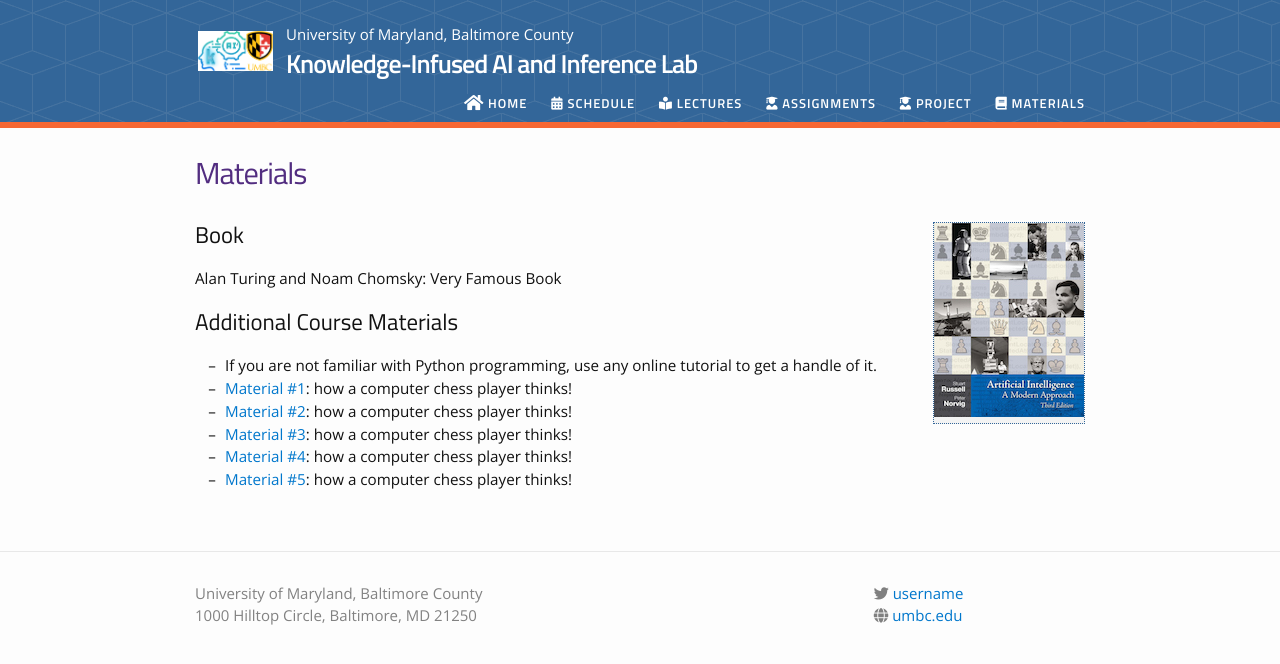
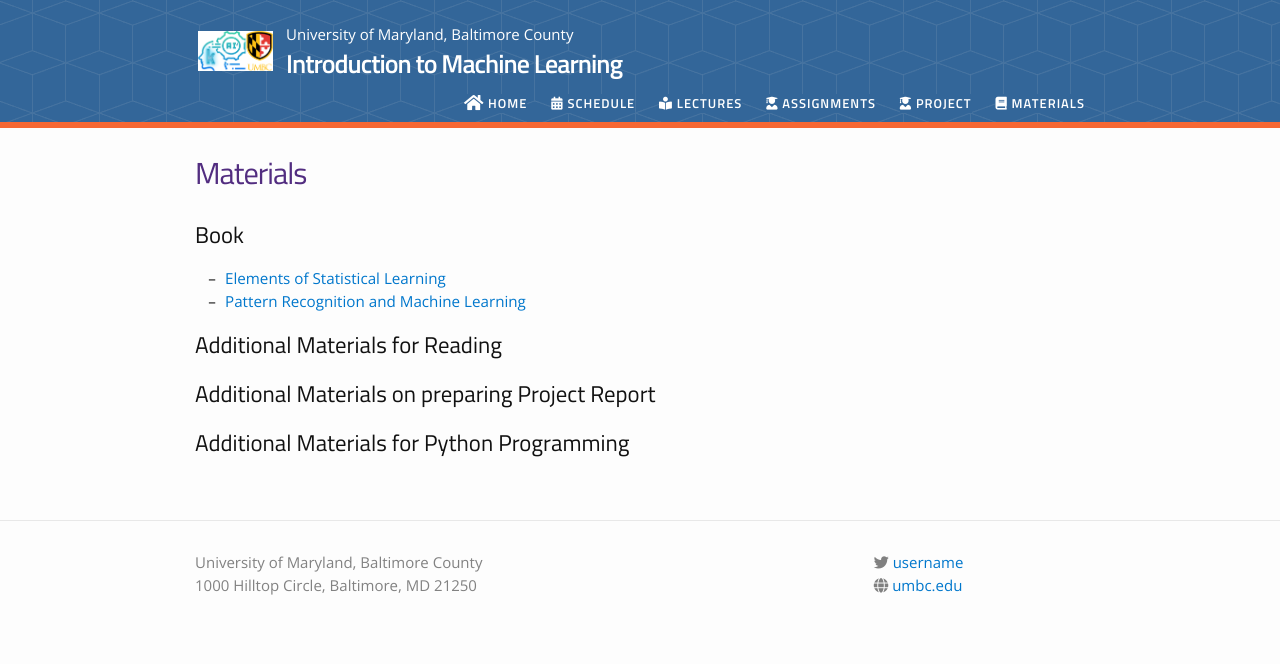
Before and after one commit to KAIsquare-UMBC/KAIsquare-UMBC, a Jekyll site: the page built from materials.md, in a window 1280 px wide. Shown: the top 664 px of the page. Built offline with Jekyll 4.4.1, drawn with Linux system fonts in a browser that asks for light colours; nearby versions of some CDN libraries.

```diff
--- a/_config.yml
+++ b/_config.yml
@@ -1,5 +1,5 @@
 # Site settings
-course_name: Knowledge-Infused AI and Inference Lab
+course_name: Introduction to Machine Learning
 #course_description: "Lorem ipsum dolor sit amet, consectetur adipiscing elit. Nam ornare aliquam mattis. Donec hendrerit sollicitudin urna. Aliquam venenatis rutrum velit, at lobortis dui cursus a. Nam varius metus in turpis maximus, ut rhoncus tellus dictum. In aliquam tortor nec mi dapibus, sit amet vehicula dolor auctor."
 #course_semester: "Fall 2022"
 
--- a/materials.md
+++ b/materials.md
@@ -4,17 +4,13 @@ title: Materials
 permalink: /materials/
 ---
 
-{% include image.html url="/_images/cover2.jpg" width=175 align="right" %}
-
 ## Book
 
-Alan Turing and Noam Chomsky: Very Famous Book
+* [Elements of Statistical Learning](https://hastie.su.domains/Papers/ESLII.pdf)
+* [Pattern Recognition and Machine Learning](https://www.microsoft.com/en-us/research/uploads/prod/2006/01/Bishop-Pattern-Recognition-and-Machine-Learning-2006.pdf)
 
-## Additional Course Materials
+## Additional Materials for Reading
 
-* If you are not familiar with Python programming, use any online tutorial to get a handle of it.
-* [Material #1](http://www.example.com/): how a computer chess player thinks!
-* [Material #2](http://www.example.com/): how a computer chess player thinks!
-* [Material #3](http://www.example.com/): how a computer chess player thinks!
-* [Material #4](http://www.example.com/): how a computer chess player thinks!
-* [Material #5](http://www.example.com/): how a computer chess player thinks!
+## Additional Materials on preparing Project Report
+
+## Additional Materials for Python Programming
```
Also changed, not shown: _layouts/home.html (+8 -6 lines), _lectures/01_introduction.md (+2 -4 lines).
